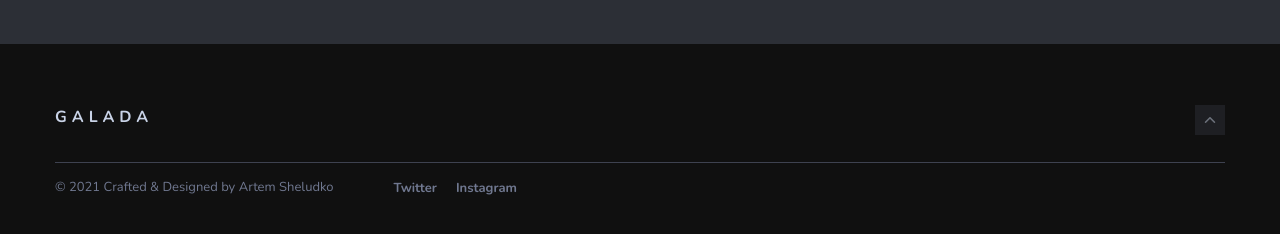
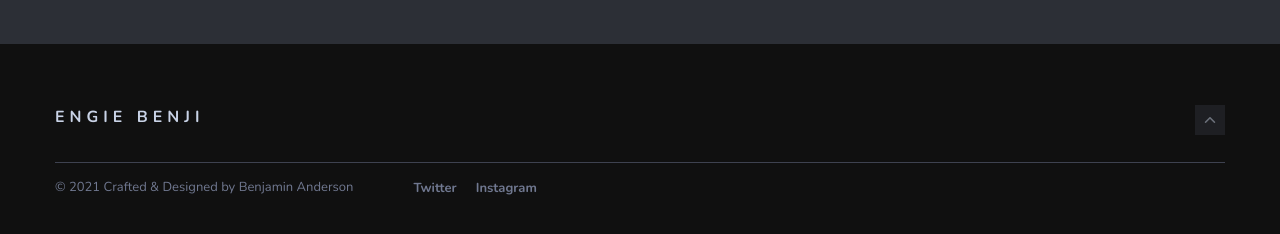
Before and after one commit to BenjaminJAnderson/Website, a Jekyll site: the page built from index.html, in a window 1280 px wide and 900 px high, scrolled down 1648 px. Shown: the part 648-882 px from the top of the window. Built offline with Jekyll 4.4.1, drawn with Linux system fonts in a browser that asks for light colours; nearby versions of some CDN libraries; the list of posts is cut into pages by our own code.

Commit message:
Changed the links in the footer

```diff
--- a/_config.yml
+++ b/_config.yml
@@ -15,9 +15,9 @@
 
 #-------------------------------
 # Contact links
-github: https://github.com/BenjaminJAnderson # Add your Facebook handle
-twitter: https://twitter.com/engiebenji1999 # Add your Facebook handle
-instagram: https://www.instagram.com/engiebenjy # Add your Facebook handle
+github: https://github.com/BenjaminJAnderson # Add your github handle
+twitter: https://twitter.com/engiebenji1999 # Add your twitter handle
+instagram: https://www.instagram.com/engiebenjy # Add your instagram handle
 # pinterest: https://www.pinterest.com/ # Add your Facebook handle
 
 
--- a/_includes/footer.html
+++ b/_includes/footer.html
@@ -4,18 +4,18 @@
       <div class="col col-12">
         <div class="footer-top">
           <h2 class="logo-title">
-            <a href="{{site.baseurl}}/" class="logo-text">Galada</a>
+            <a href="{{site.baseurl}}/" class="logo-text">Engie Benji</a>
           </h2>
           <div class="top"><i class="ion ion-ios-arrow-up"></i></div>
         </div>
         <div class="footer-bottom">
           <div class="copyright">
-            <p>&copy; {{site.time | date: '%Y'}} Crafted & Designed by <a href="https://github.com/artemsheludko">Artem Sheludko</a></p>
+            <p>&copy; {{site.time | date: '%Y'}} Crafted & Designed by <a href="https://github.com/BenjaminJAnderson">Benjamin Anderson</a></p>
           </div>
           <div class="footer-social">
             <ul class="list-reset">
               {% if site.facebook %}
-              <li><a href="{{ site.facebook }}">Facebook</a></li>
+              <li><a href="{{ site.github }}">Github</a></li>
               {% else %} {% endif %}
 
               {% if site.twitter %}
@@ -25,10 +25,6 @@
               {% if site.instagram %}
               <li><a href="{{ site.instagram }}">Instagram</a></li>
               {% else %} {% endif %}
-
-              {% if site.pinterest %}
-              <li><a href="{{ site.pinterest }}">Pinterest</a></li>
-              {% else %} {% endif %}
             </ul>
           </div>
         </div>
```
